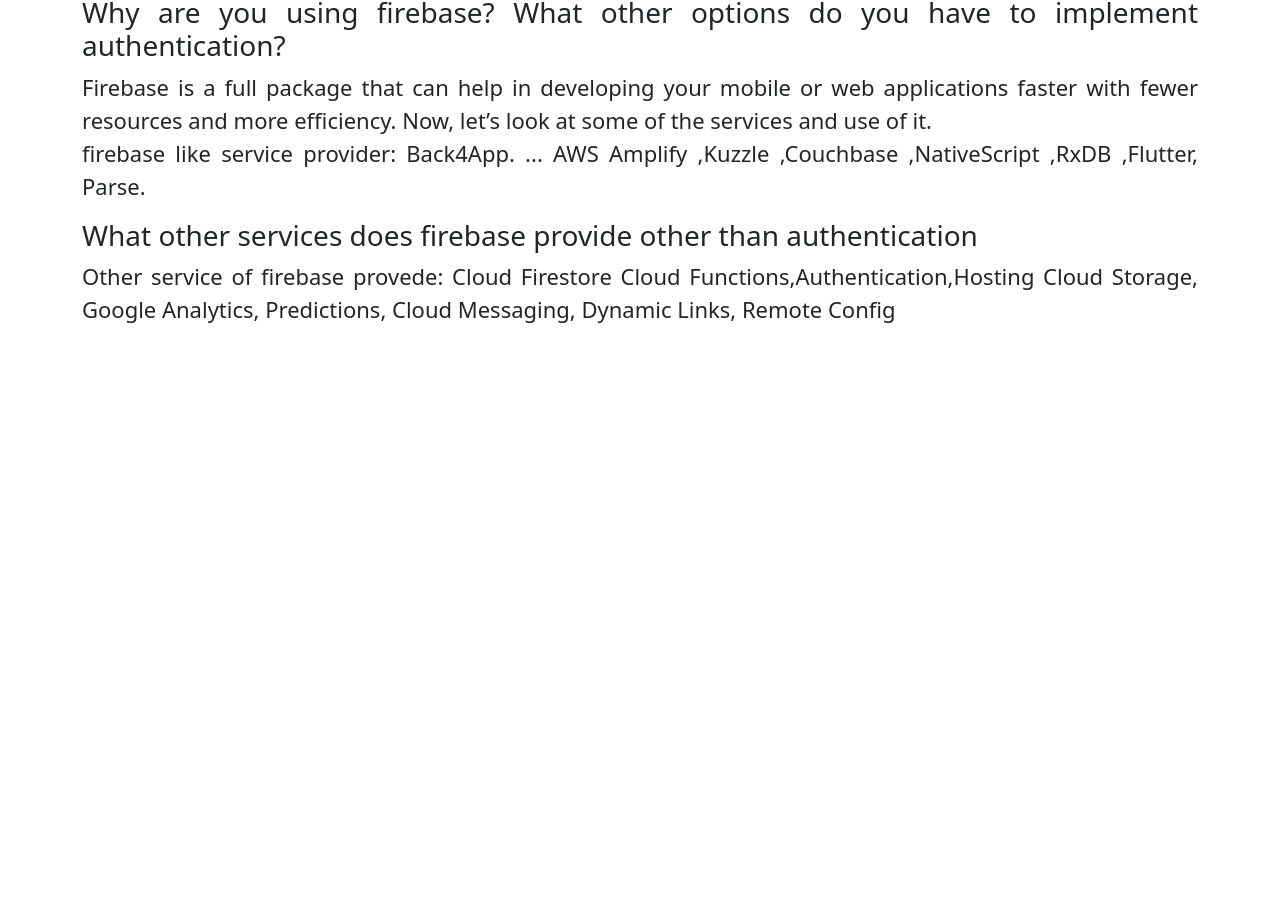
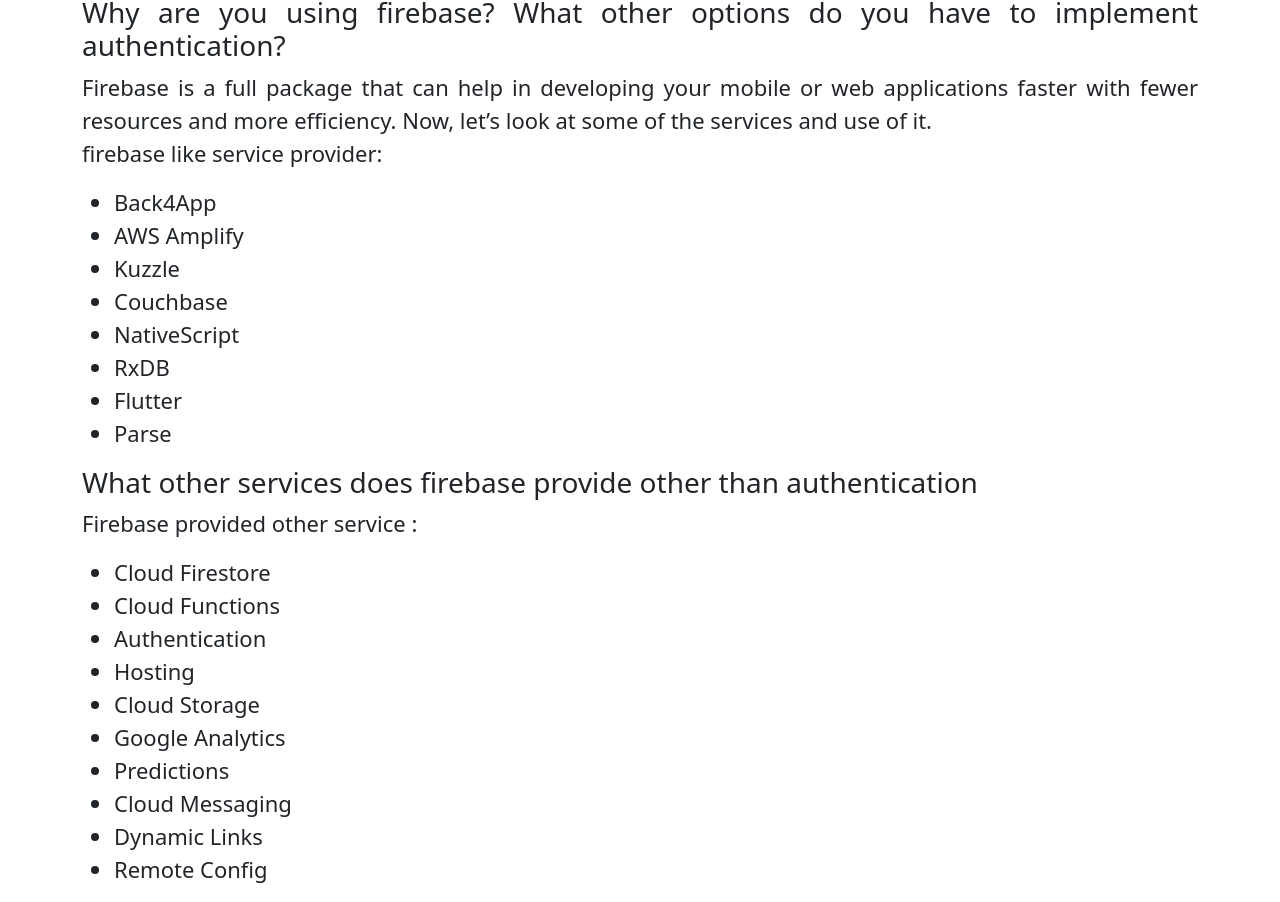
Before and after one commit to new-hero/assignment10, a React (Create React App) app: page /blogs in a window 1280 px wide. Shown: the part 233-1135 px from the top of the page. Before the commit the page ends 800 px from the top, so only its background shows below. Built offline with nearby package versions, Linux system fonts and the light colour scheme; no server answers.

Commit message:
complet my project

```diff
--- a/src/components/Blogs/Blogs.js
+++ b/src/components/Blogs/Blogs.js
@@ -8,14 +8,32 @@
             <p>Authentication example is create a user on the depend on email and password and Authorization example is create a user on the depend on 3rd party verify user.like google, github, facebook </p>
             <h3>Why are you using firebase? What other options do you have to implement authentication?</h3>
             <p>Firebase is a full package that can help in developing your mobile or web applications faster with fewer resources and more efficiency. Now, let’s look at some of the services and use of it.
-                <p>firebase like service provider: Back4App. ...
-AWS Amplify ,Kuzzle ,Couchbase ,NativeScript ,RxDB ,Flutter, Parse.</p>
+            <p>firebase like service provider: </p>
+               <ul>
+                <li> Back4App </li>
+                <li> AWS Amplify </li>
+                <li> Kuzzle </li>
+                <li> Couchbase </li>
+                <li> NativeScript </li>
+                <li> RxDB  </li>
+                <li> Flutter </li>
+                <li> Parse </li>
+                </ul>
             </p>
             <h3>What other services does firebase provide other than authentication</h3>
-            <p>Other service of firebase provede: Cloud Firestore
-                Cloud Functions,Authentication,Hosting
-                Cloud Storage, Google Analytics, Predictions, Cloud Messaging, Dynamic Links, Remote Config
-</p>
+            <p>Firebase provided other service : </p>
+            <ul>
+                <li> Cloud Firestore</li>
+                <li> Cloud Functions</li>
+                <li> Authentication</li>
+                <li> Hosting</li>
+                <li> Cloud Storage</li>
+                <li> Google Analytics</li>
+                <li> Predictions</li>
+                <li> Cloud Messaging</li>
+                <li> Dynamic Links</li>
+                <li> Remote Config</li>
+            </ul>
         </div>
     );
 };
--- a/src/components/Login/Login.js
+++ b/src/components/Login/Login.js
@@ -6,7 +6,6 @@
 import { ToastContainer, toast } from 'react-toastify';
 import 'react-toastify/dist/ReactToastify.css';
 import { useSendPasswordResetEmail } from 'react-firebase-hooks/auth';
-import { sendPasswordResetEmail } from 'firebase/auth';
 import Sociallogin from '../SocialLogin/Sociallogin';
 
 
```
Also changed, not shown: 1 other file (tests, documents, lock files or other folders).
